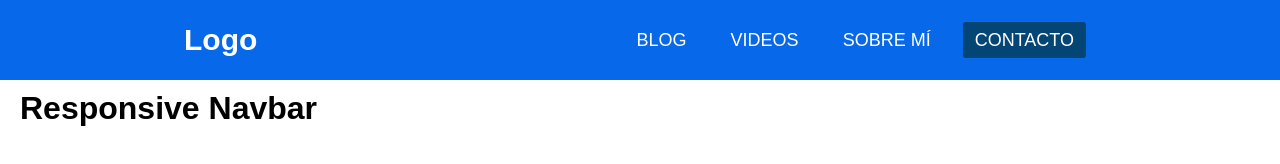
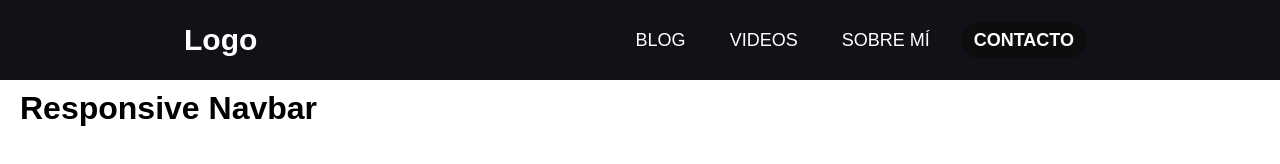
Before and after one commit to Kharoontes/PortFolio, a plain HTML site: page index.html in a window 1280 px wide. Drawn offline with Linux system fonts and the light colour scheme.

Commit message:
Update main.css

```diff
--- a/CSS/main.css
+++ b/CSS/main.css
@@ -11,7 +11,7 @@
   }
 
   .header {
-    background-color: #0769e9;
+    background-color: #101217;
     height: 80px;
     position: fixed;
     width: 100%;
@@ -55,12 +55,14 @@
 
   .nav-menu-link {
     padding: 8px 12px;
-    border-radius: 3px;
+    border-radius: 16px;
   }
 
   .nav-menu-link:hover,
   .nav-menu-link_active {
-    background-color: #034574;
+    background-color: #0c0d0d;
+    color: white;
+    font-weight: bold;
     transition: 0.5s;
   }
 
```
